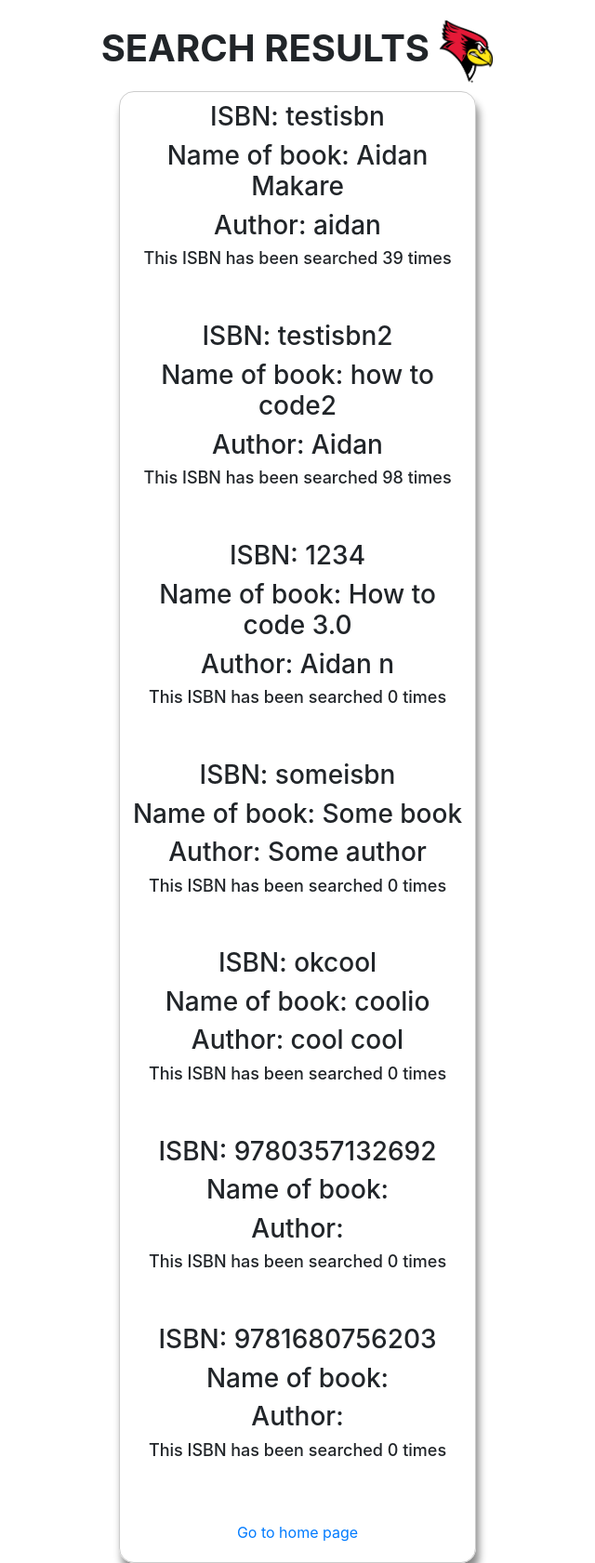
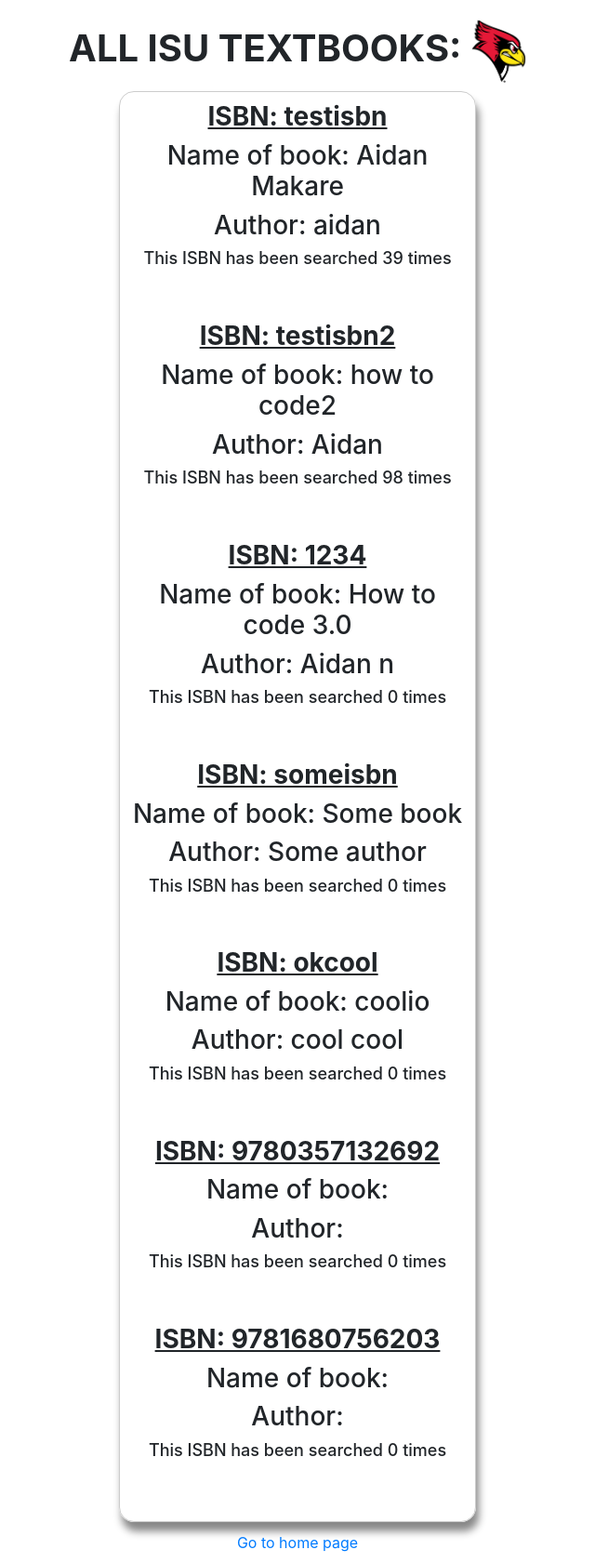
Before and after one commit to Ajmakare/TextHubISU, a Django app: page /retrieve in a window 1280 px wide. Shown: the whole page at 93% size, without its empty margins (320-960 px from the left). Run offline with Django 4.2, Linux system fonts and the light colour scheme; data comes from the database, SQL or seed files in the repository; some libraries are stand-ins or nearby versions.

Commit message:
Edited Retrieve all styling

```diff
--- a/texthubISU/texthubapi/forms.py
+++ b/texthubISU/texthubapi/forms.py
@@ -7,10 +7,6 @@ class SearchISBN(forms.Form):
         label="Sort Sources Alphabetically", required=False)
     SortByPrice = forms.BooleanField(
         label="Sort Sources by Price (Low to high)", required=False)
-
-class RetrieveTextbooks(forms.Form):
-    RetrieveCheck = True
-
 
 class AddISBN(forms.Form):
     ISBNToAdd = forms.CharField(label="ISBN to Add", max_length=264)
--- a/texthubISU/texthubapi/templates/retrieve.html
+++ b/texthubISU/texthubapi/templates/retrieve.html
@@ -9,19 +9,21 @@
 
 <body>
     <h1 style = "font-weight: bolder;text-align: center;margin-top: 20px;">
-        SEARCH RESULTS
+        ALL ISU TEXTBOOKS:
         <img src = "{% static 'texthubapi/images/reggie.png' %}" style = "height: 70px; width: 60px;">
     </h1>
     <div style = "margin-left:35%;width: 30%;border: 1px solid #ccc!important;border-radius: 16px; padding:10px;box-shadow: 3px 10px 8px #888888; text-align: center;">
     {% for textbook in textbooks.bookinfos %}
-      <h3>ISBN: {{ textbook.ISBN }} </h3>
+      <h3 style = 'font-weight: bold; text-decoration: underline;'>ISBN: {{ textbook.ISBN }} </h3>
       <h3>Name of book: {{ textbook.name}} </h3>
       <h3>Author: {{ textbook.author }} </h3>
       <h3 style="font-size:large;">This ISBN has been searched {{ textbook.view_count }} times</h3>
       <br>
       <br>
       {% endfor %}
+      </div>
       <div style = "text-align: center; padding:10px">
         <a href="/home">Go to home page</a>
+        </div>
 </body>
 </html>
```
Also changed, not shown: texthubISU/texthubapi/templates/home.html (+1 -9 lines), texthubISU/texthubapi/views.py (+0 -15 lines).
